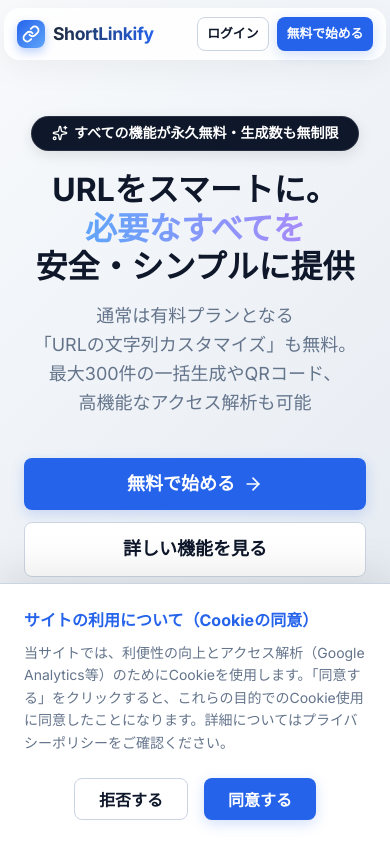
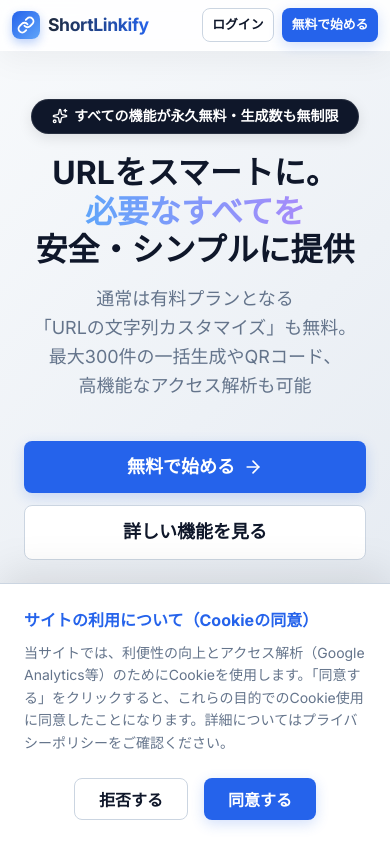
Before and after one commit to atsu449-cyber/shortlinkify, a Next.js app: page / in a window 390 px wide. Shown: the top 842 px of the page. Built offline with nearby package versions, Linux system fonts and the light colour scheme; no server answers.

Commit message:
fix: restore SP sticky top bar to edge-to-edge square design

```diff
--- a/src/app/globals.css
+++ b/src/app/globals.css
@@ -258,9 +258,13 @@ label {
 
   .main-nav {
     top: 0 !important;
-    width: auto !important;
+    width: 100% !important;
     padding: 0.5rem 0.75rem !important;
-    margin: 0.5rem 0.25rem !important;
+    margin: 0 !important;
+    border-radius: 0 !important;
+    border-left: none !important;
+    border-right: none !important;
+    border-top: none !important;
   }
 
   .main-nav .flex.gap-4 {
```
